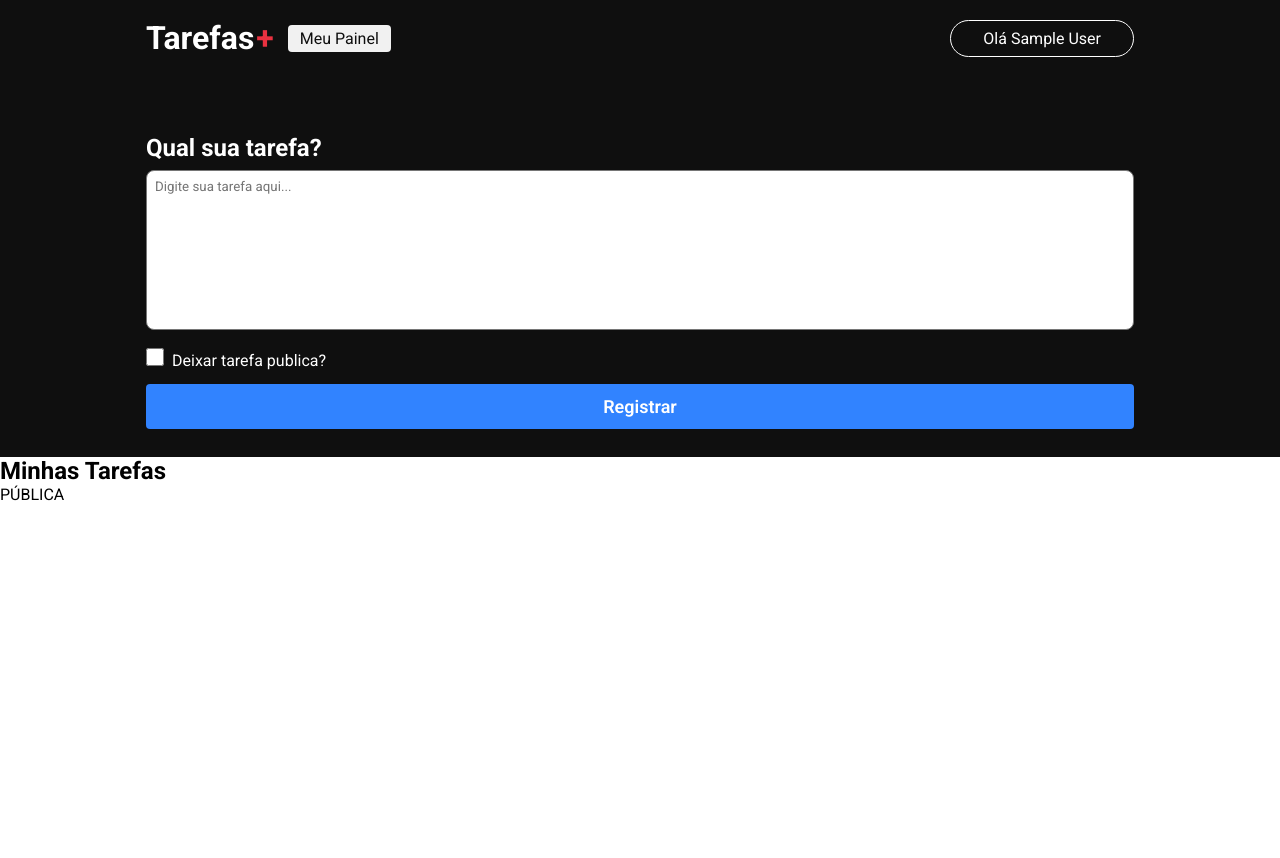
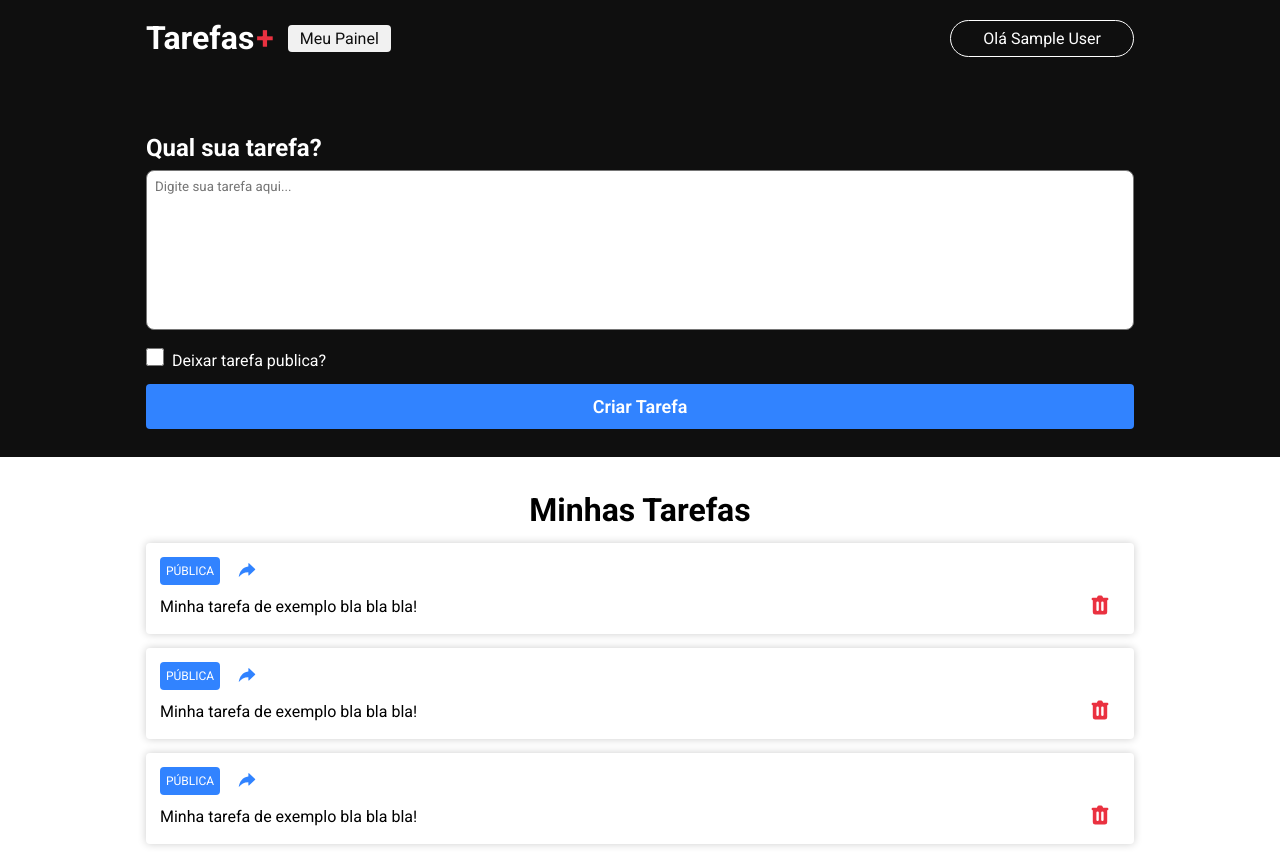
Before and after one commit to jhonatan-oliveiradev/taskify, a Next.js app: page /dashboard in a window 1280 px wide. Before the commit the page ends 800 px from the top, so only its background shows below. Built offline with nearby package versions, Linux system fonts and the light colour scheme; no server answers; sample sign-in values are in the browser's storage.

Commit message:
:construction: feat: lista de tarefas criada

```diff
--- a/package.json
+++ b/package.json
@@ -14,6 +14,7 @@
     "@types/react-dom": "18.0.11",
     "eslint": "8.36.0",
     "eslint-config-next": "13.2.4",
+    "firebase": "^9.17.2",
     "next": "13.2.4",
     "next-auth": "^4.20.1",
     "react": "18.2.0",
--- a/src/pages/dashboard/dashboard.module.css
+++ b/src/pages/dashboard/dashboard.module.css
@@ -53,3 +53,75 @@
 .button:hover {
 	background-color: #2a6edc;
 }
+
+.taskContainer {
+	display: flex;
+	flex-direction: column;
+	max-width: 1024px;
+	width: 100%;
+	padding: 0 1.125rem;
+	margin: 2.125rem auto 0 auto;
+}
+
+.taskContainer a {
+	text-decoration: none;
+	color: #0f0f0f;
+}
+
+.taskContainer h2 {
+	text-align: center;
+	font-size: 2rem;
+	margin-bottom: 0.875rem;
+}
+
+.task {
+	display: flex;
+	flex-direction: column;
+	align-items: flex-start;
+	margin-bottom: 0.875rem;
+	line-height: 150%;
+	border-radius: 4px;
+	padding: 0.875rem;
+	box-shadow: 0 0 0.5rem rgba(0, 0, 0, 0.2);
+}
+
+.tagContainer {
+	display: flex;
+	align-items: center;
+	justify-content: center;
+	margin-bottom: 0.5rem;
+}
+
+.tag {
+	background-color: #3183ff;
+	color: #fff;
+	padding: 0.125rem 0.375rem;
+	border-radius: 4px;
+	margin-right: 0.5rem;
+	font-size: 0.75rem;
+}
+
+.shareButton,
+.trashButton {
+	background: transparent;
+	border: 0;
+	margin: 0 8px;
+	cursor: pointer;
+	transition: all 0.3s ease-in-out;
+}
+
+.shareButton:hover,
+.trashButton:hover {
+	opacity: 0.8;
+}
+
+.taskContent {
+	display: flex;
+	align-items: center;
+	justify-content: space-between;
+	width: 100%;
+}
+
+.taskContent p {
+	white-space: pre-wrap;
+}
--- a/src/pages/dashboard/index.tsx
+++ b/src/pages/dashboard/index.tsx
@@ -1,11 +1,31 @@
+import { ChangeEvent, FormEvent, useState } from "react";
+import Head from "next/head";
 import { GetServerSideProps } from "next";
 import { getSession } from "next-auth/react";
-import Head from "next/head";
 import { Textarea } from "@/components/Textarea";
+import { IoIosShareAlt } from "react-icons/io";
+import { HiTrash } from "react-icons/hi";
 
 import styles from "./dashboard.module.css";
 
 export default function Dashboard() {
+	const [input, setInput] = useState("");
+	const [publicTask, setPublicTask] = useState(false);
+
+	function handleChangePublic(e: ChangeEvent<HTMLInputElement>) {
+		setPublicTask(e.target.checked);
+	}
+
+	function handleRegisterTask(e: FormEvent) {
+		e.preventDefault();
+
+		if (input === "") {
+			return;
+		} else {
+			alert("Tarefa criada com sucesso!");
+		}
+	}
+
 	return (
 		<div className={styles.container}>
 			<Head>
@@ -16,15 +36,26 @@ export default function Dashboard() {
 				<section className={styles.content}>
 					<div className={styles.contentForm}>
 						<h1 className={styles.title}>Qual sua tarefa?</h1>
-						<form>
-							<Textarea placeholder="Digite sua tarefa aqui..." />
+						<form onSubmit={handleRegisterTask}>
+							<Textarea
+								value={input}
+								onChange={(e: ChangeEvent<HTMLTextAreaElement>) =>
+									setInput(e.target.value)
+								}
+								placeholder="Digite sua tarefa aqui..."
+							/>
 							<div className={styles.checkboxArea}>
-								<input type="checkbox" className={styles.checkbox} />
+								<input
+									type="checkbox"
+									className={styles.checkbox}
+									checked={publicTask}
+									onChange={handleChangePublic}
+								/>
 								<label>Deixar tarefa publica?</label>
 							</div>
 
 							<button type="submit" className={styles.button}>
-								Registrar
+								Criar Tarefa
 							</button>
 						</form>
 					</div>
@@ -34,6 +65,45 @@ export default function Dashboard() {
 					<article className={styles.task}>
 						<div className={styles.tagContainer}>
 							<label className={styles.tag}>PÚBLICA</label>
+							<button className={styles.shareButton}>
+								<IoIosShareAlt size={22} color="#3183ff" />
+							</button>
+						</div>
+						<div className={styles.taskContent}>
+							<p>Minha tarefa de exemplo bla bla bla!</p>
+							<button className={styles.trashButton}>
+								<HiTrash size={24} color="#ea3140" />
+							</button>
+						</div>
+					</article>
+
+					<article className={styles.task}>
+						<div className={styles.tagContainer}>
+							<label className={styles.tag}>PÚBLICA</label>
+							<button className={styles.shareButton}>
+								<IoIosShareAlt size={22} color="#3183ff" />
+							</button>
+						</div>
+						<div className={styles.taskContent}>
+							<p>Minha tarefa de exemplo bla bla bla!</p>
+							<button className={styles.trashButton}>
+								<HiTrash size={24} color="#ea3140" />
+							</button>
+						</div>
+					</article>
+
+					<article className={styles.task}>
+						<div className={styles.tagContainer}>
+							<label className={styles.tag}>PÚBLICA</label>
+							<button className={styles.shareButton}>
+								<IoIosShareAlt size={22} color="#3183ff" />
+							</button>
+						</div>
+						<div className={styles.taskContent}>
+							<p>Minha tarefa de exemplo bla bla bla!</p>
+							<button className={styles.trashButton}>
+								<HiTrash size={24} color="#ea3140" />
+							</button>
 						</div>
 					</article>
 				</section>
```
Also changed, not shown: src/services/firebaseConection.ts (added, +17 -0 lines), 1 other file (tests, documents, lock files or other folders).
